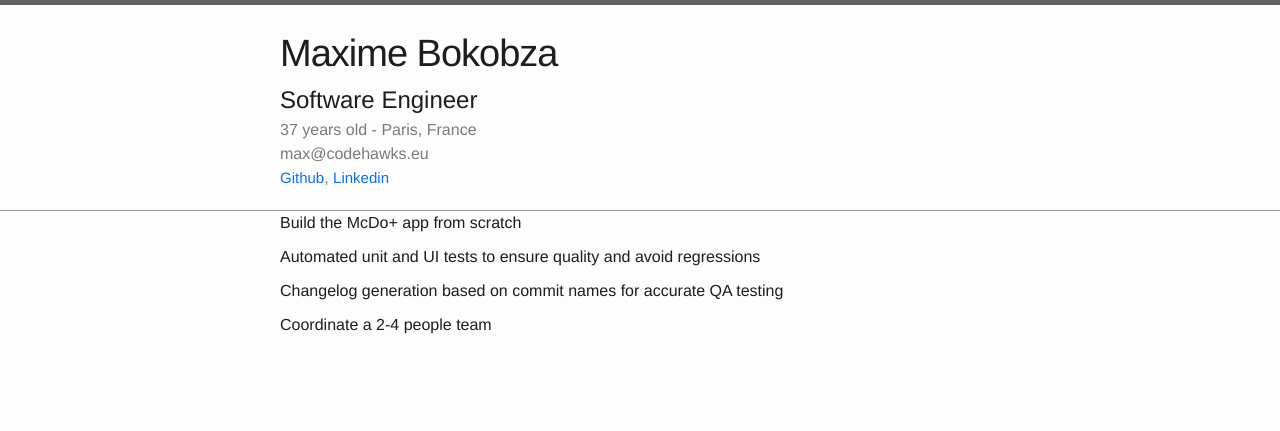
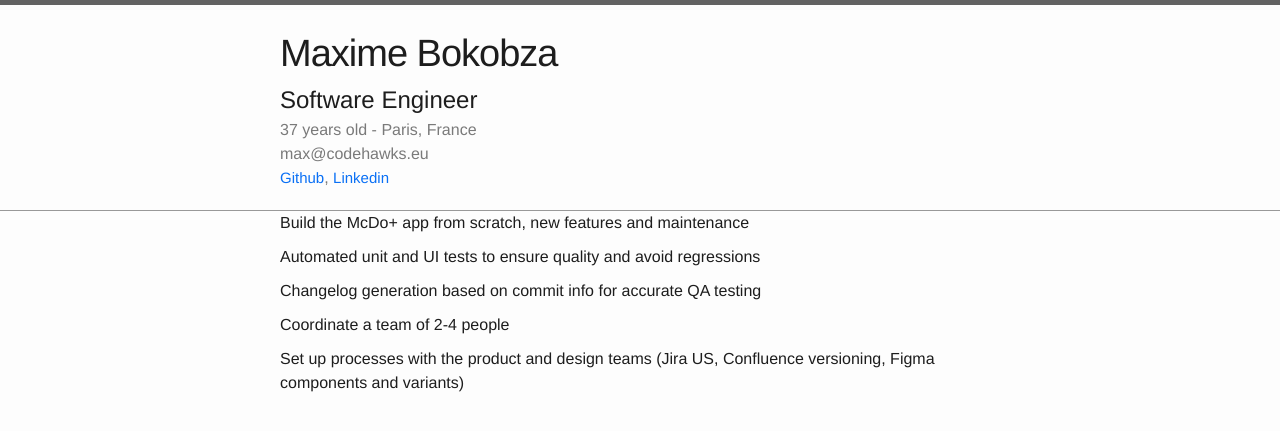
Before and after one commit to maxbok/me, a Jekyll site: the page built from _posts/2020-07-20-mcdo.md, in a window 1280 px wide. Shown: the top 431 px of the page. Built offline with Jekyll 4.4.1, drawn with Linux system fonts in a browser that asks for light colours; our own code applies the rules of GitHub Pages for plain Markdown files.

Commit message:
Update McDo

```diff
--- a/_posts/2020-07-20-mcdo.md
+++ b/_posts/2020-07-20-mcdo.md
@@ -3,12 +3,14 @@ title: iOS lead at Razorfish
 start_date: 2020-06-03
 contract_type: Freelance
 category: experience
-link: https://mcdonalds.fr
+link: https://apps.apple.com/fr/app/mcdo-faites-vous-livrer/id324887734
+link_placeholder: McDo+
 job_description: "
-iOS: Swift, SwiftUI, Combine, MVVM, MVVM-C, Bitrise"
+iOS: Swift 5, Swift 6, SwiftUI, Combine, MVVM, MVVM-C, Bitrise, Fastlane"
 ---
 
-<p>Build the McDo+ app from scratch</p>
+<p>Build the McDo+ app from scratch, new features and maintenance</p>
 <p>Automated unit and UI tests to ensure quality and avoid regressions</p>
-<p>Changelog generation based on commit names for accurate QA testing</p>
-<p>Coordinate a 2-4 people team</p>
+<p>Changelog generation based on commit info for accurate QA testing</p>
+<p>Coordinate a team of 2-4 people</p>
+<p>Set up processes with the product and design teams (Jira US, Confluence versioning, Figma components and variants)</p>
```
